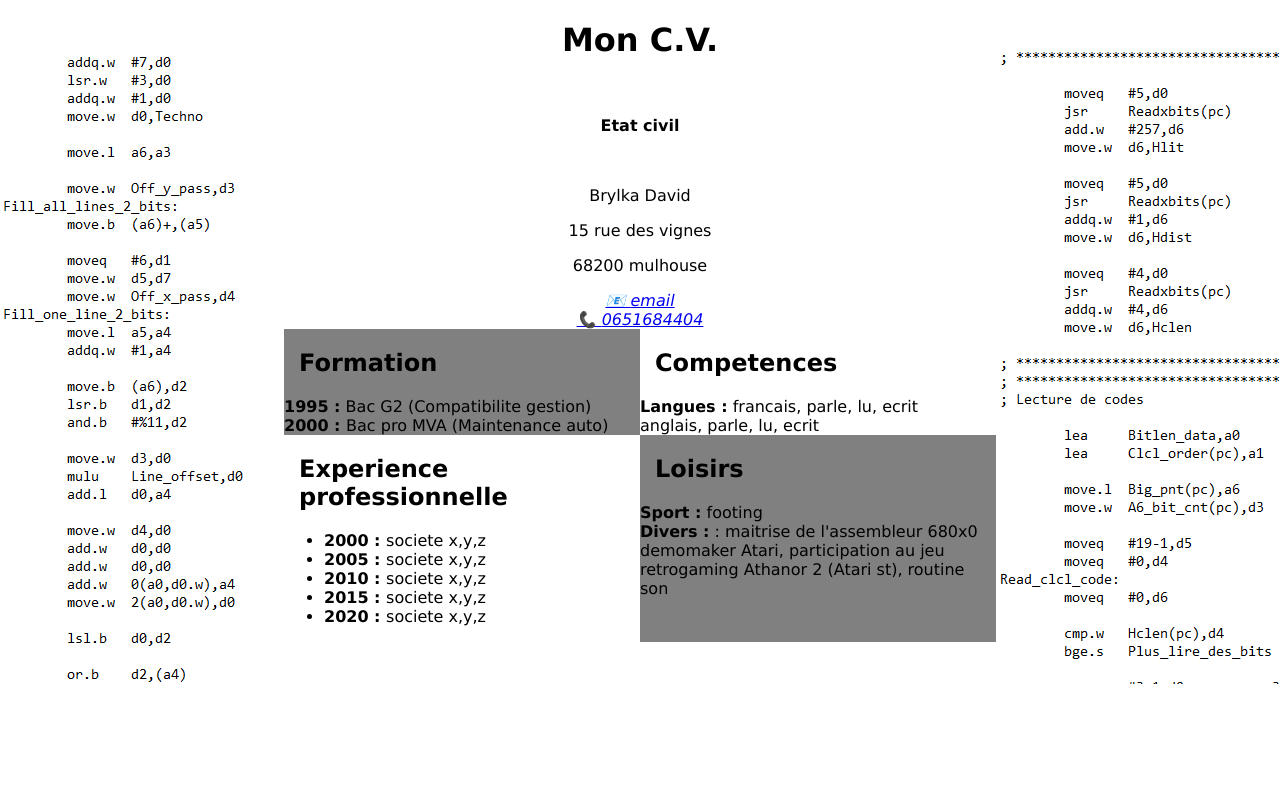
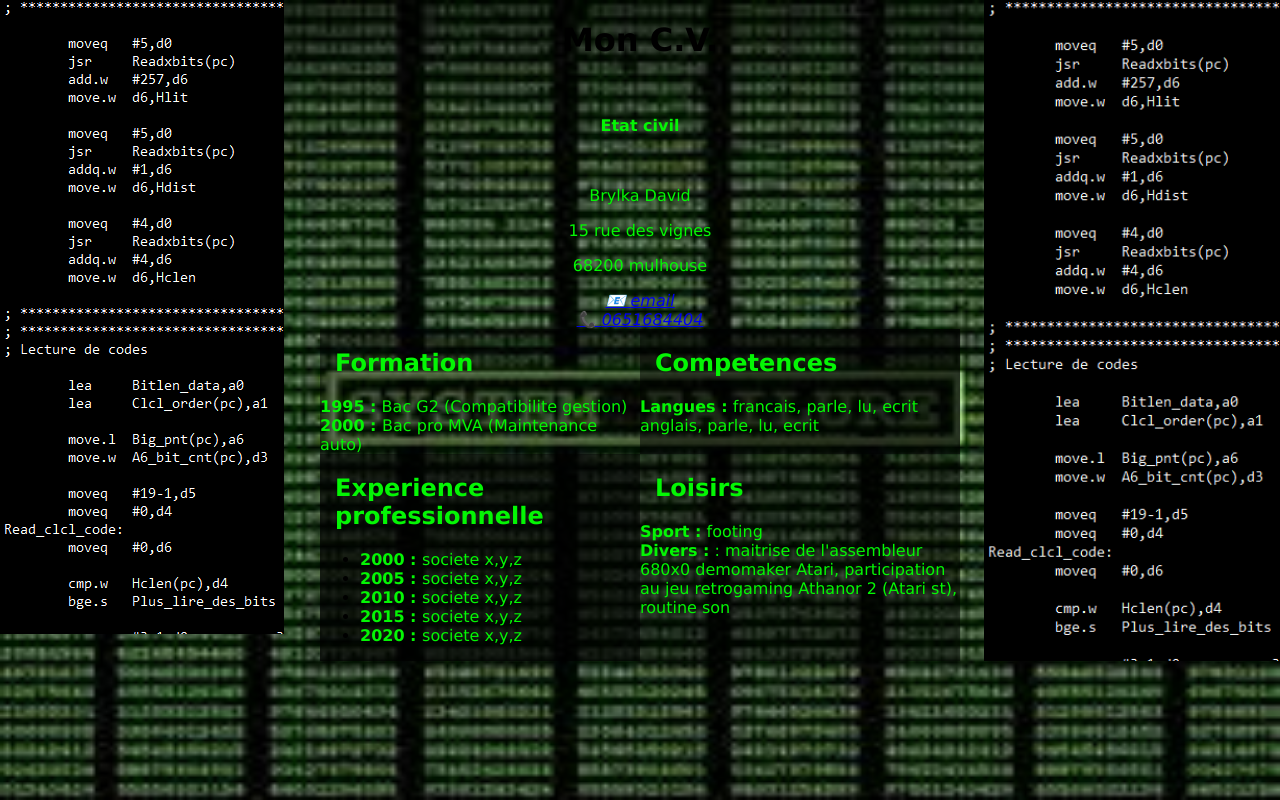
Before and after one commit to OLFP-RAN-2021/david, a PHP site: page /index2.html in a window 1280 px wide. Run offline with PHP 8.4, Linux system fonts and the light colour scheme.

Commit message:
Version Matrix

```diff
--- a/index2.html
+++ b/index2.html
@@ -3,66 +3,68 @@
 
 <head>
     <meta charset="utf-8" />
-    <title>Mon C.V.</title>
+    <title class="white_text">Mon C.V.</title>
     <link href="style.css" rel="stylesheet" type="text/css">
 </head>
 
-<body>
+<body class="back_img">
 
     <div class="tout">
+        <div class="partiegauche">
 
-        <div class="partiegauche">
-            <img src="code_png.png" alt="" />
+            <img src="VI-code.png" alt="">
+
         </div>
+
 
         <div class="partiecentrale">
             <h1>Mon C.V.</h1><br>
-            <p class="text_center text_bold"> Etat civil </p><br>
+            <div>
+                <p class="text_center text_bold white_text "> Etat civil </p><br>
 
-            <p class="text_center">Brylka David</p>
-            <p class="text_center"> 15 rue des vignes</p>
-            <p class="text_center"> 68200 mulhouse</p>
-            <address class="text_center">
-                <a href="mailto:david.b@jagware.org">email</a><br>
-                <a href="tel:+330651684404">0651684404</a>
-            </address>
+                <p class="text_center white_text">Brylka David</p>
+                <p class="text_center white_text"> 15 rue des vignes</p>
+                <p class="text_center white_text"> 68200 mulhouse</p>
+                <address class="text_center white_text">
+                    <a href="mailto:david.b@jagware.org">email</a><br>
+                    <a href="tel:+330651684404">0651684404</a>
+                </address>
+            </div>
             <div class="magrille">
 
                 <div class="formation">
-                    <h2>Formation </h2>
-                    <span class="text_bold"> 1995 :</span> <span> Bac G2 (Compatibilite gestion)</span><br>
-                    <span class="text_bold"> 2000 : </span><span> Bac pro MVA (Maintenance auto)</span>
+                    <h2 class="white_text">Formation </h2>
+                    <span class="text_bold white_text"> 1995 :</span> <span class="white_text"> Bac G2 (Compatibilite gestion)</span><br>
+                    <span class="text_bold white_text"> 2000 : </span><span class="white_text"> Bac pro MVA (Maintenance auto)</span>
                 </div>
                 <div class="competences">
-                    <h2>Competences</h2>
-                    <span class="text_bold"> Langues :</span><span> francais, parle, lu, ecrit</span><br>
-                    anglais, parle, lu, ecrit
+                    <h2 class="white_text">Competences</h2>
+                    <span class="text_bold white_text"> Langues :</span><span class="white_text"> francais, parle, lu, ecrit</span><br>
+                    <span class="white_text">anglais, parle, lu, ecrit</span>
                 </div>
                 <div class="experience">
-                    <h2>Experience professionnelle</h2>
+                    <h2 class="white_text">Experience professionnelle</h2>
                     <ul>
-                    <li><span class="text_bold">2000 : </span><span> societe x,y,z</span><br></li>
-                    <li><span class="text_bold">2005 : </span><span> societe x,y,z</span><br></li>
-                    <li><span class="text_bold">2010 : </span><span> societe x,y,z</span><br></li>
-                    <li><span class=" text_bold">2015 : </span><span> societe x,y,z</span><br></li>
-                    <li> <span class="text_bold">2020 : </span><span> societe x,y,z</span></li>
+                        <li><span class="text_bold white_text">2000 : </span><span class="white_text"> societe x,y,z</span><br></li>
+                        <li><span class="text_bold white_text">2005 : </span><span class="white_text"> societe x,y,z</span><br></li>
+                        <li><span class="text_bold white_text">2010 : </span><span class="white_text"> societe x,y,z</span><br></li>
+                        <li><span class=" text_bold white_text">2015 : </span><span class="white_text"> societe x,y,z</span><br></li>
+                        <li> <span class="text_bold white_text">2020 : </span><span class="white_text"> societe x,y,z</span></li>
                     </ul>
                 </div>
                 <div class="loisirs">
-                    <h2>Loisirs</h2>
-                    <span class="text_bold"> Sport :</span><span> footing </span><br>
-                    <span class="text_bold">Divers :</span><span> : maitrise de l'assembleur 680x0 </span>
-                    demomaker Atari, participation au jeu retrogaming Athanor 2 (Atari st), routine son
+                    <h2 class="white_text">Loisirs</h2>
+                    <span class="text_bold white_text"> Sport :</span><span class="white_text"> footing </span><br>
+                    <span class="text_bold white_text">Divers :</span><span class="white_text"> : maitrise de l'assembleur 680x0 </span>
+                    <span class="white_text">demomaker Atari, participation au jeu retrogaming Athanor 2 (Atari st), routine son</span>
                 </div>
             </div>
         </div>
+
         <div class="partiedroite">
-            <img src="code_2.png" alt="" />
+            <img src="VI-code.png" alt="">
         </div>
-
-
     </div>
-
 </body>
 
 </html>
--- a/style.css
+++ b/style.css
@@ -1,5 +1,6 @@
 html, body {
-    margin: 0;
+  height: 800px;
+      margin: 0;
     padding: 0;
     }
 
@@ -19,7 +20,11 @@ html, body {
     padding-left: 15px;
     }
 
-
+  .back_img{
+    background-image: url(system.png);
+    background-repeat: no-repeat;
+    background-size: 100% 100%;
+  }
     .text_bold {
         font-weight: bold;
       }
@@ -34,43 +39,54 @@ html, body {
       }
 
       .formation {
-       background-color: rgb(128, 128, 128);
+       background-color: rgb(0, 0, 0,0.5);
         grid-column: 1;
         grid-row: 1;
       }
       .competences {
-
+        background-color: rgb(0, 0, 0,0.75);
         grid-column: 2;
         grid-row: 1;
       }
       .experience {
-
+        background-color: rgb(0, 0, 0,0.75);
         grid-column: 1;
         grid-row: 2;
       }
       .loisirs {
-        background-color: rgb(128, 128, 128);
+        background-color: rgb(0, 0, 0,0.5);
         grid-column: 2;
         grid-row: 2;
       }
+      .white_text{
+
+        color: rgb(4, 246, 4);
+      }
       .tout {
         display: flex;
+        flex-basis: max-content;
+        justify-content: space-between;
+
+
+       }
+
+       .partiecentrale {
+        display: block;
+        width: 50%;
+
        }
       .partiegauche {
         display: block;
         width: 25%;
-        padding-top: 50px;
+
        }
 
-       .partiecentral {
-        display:block;
-        width: 50%;
-      }
+       .partiedroite {
 
-       .partiedroite {
-        display: block;
+        display: flex;
+        justify-content: right;
         width: 25%;
-        padding-top: 50px;
+
       }
 
       a[href^="mailto"]::before {
```
Also changed, not shown: VI-code.png (added), img-gauche.png (added), system.png (added).
